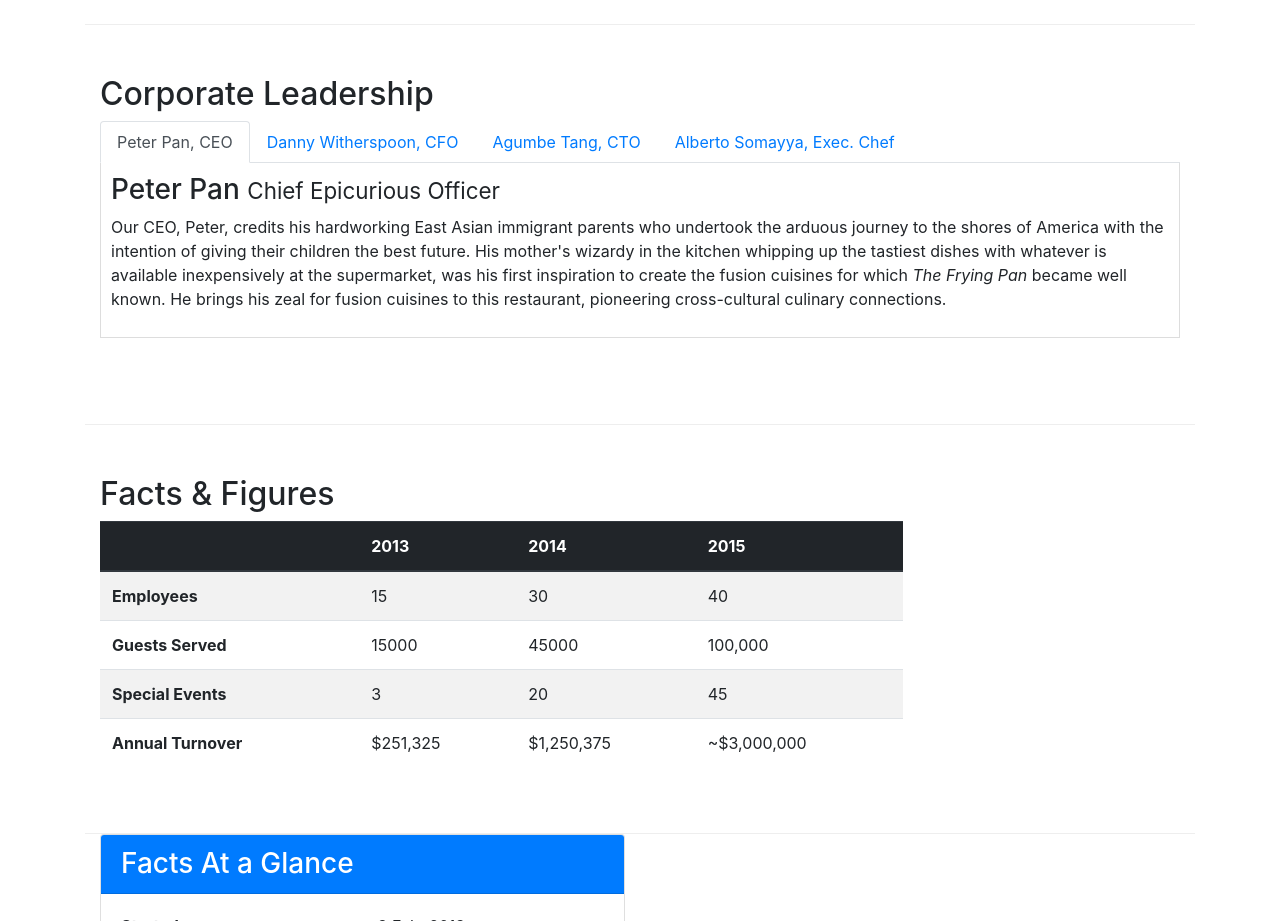
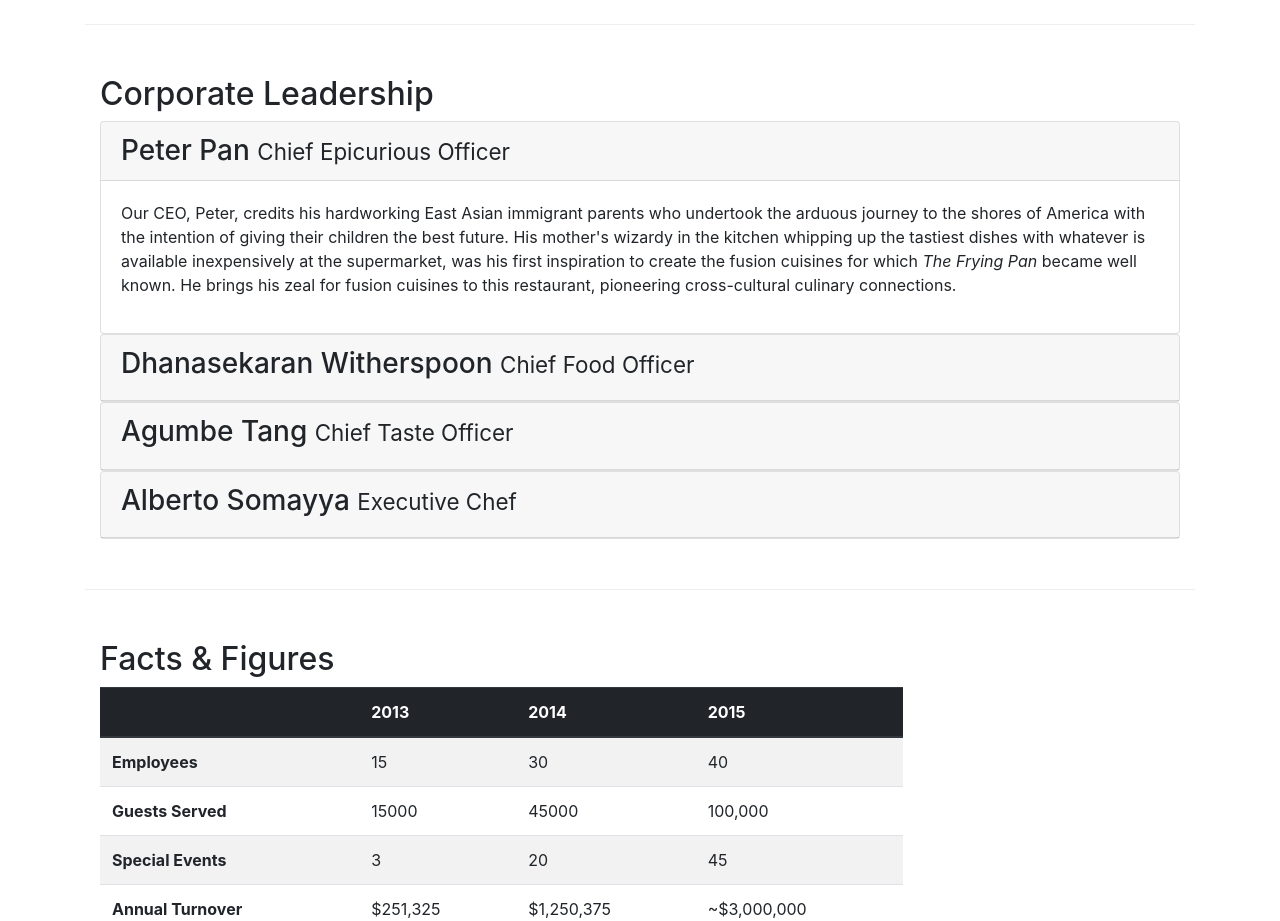
Before and after one commit to ineelshah/FrontEnd-WebUI-Frameworks-CourseFront-End-Web-UI-Frameworks-and-Tools-Bootstrap-4-Coursera, a website: page aboutus.html in a window 1280 px wide. Shown: the part 840-1761 px from the top of the page. Drawn offline with nearby package versions, Linux system fonts and the light colour scheme.

Commit message:
Accordion

```diff
--- a/aboutus.html
+++ b/aboutus.html
@@ -76,43 +76,71 @@
         <div class = "row row-content">
             <div class = "col-12">
                 <h2>Corporate Leadership</h2>
-                <ul class="nav nav-tabs">
-                    <li class="nav-item">
-                      <a class="nav-link active" href="#peter"
-                        role="tab" data-toggle="tab">Peter Pan, CEO</a>
-                    </li>
-                    <li class="nav-item">
-                      <a class="nav-link" href="#danny" role="tab"
-                        data-toggle="tab">Danny Witherspoon, CFO</a>
-                    </li>
-                    <li class="nav-item">
-                      <a class="nav-link" href="#agumbe"role="tab"
-                        data-toggle="tab">Agumbe Tang, CTO</a>
-                    </li>
-                    <li class="nav-item">
-                      <a class="nav-link" href="#alberto" role="tab"
-                        data-toggle="tab">Alberto Somayya, Exec. Chef</a>
-                    </li>
-                </ul>
-                <div class = "tab-content">
-                    <div role = "tabpanel" class = "tab-pane show fade active" id = peter>
-                        <h3>Peter Pan <small>Chief Epicurious Officer</small></h3>
+                <!-- Adding the Accordion: The Definition Of Accordion -->
+                <div id = "accordion">
+
+                    <div class = "card">
+                        <div class = "card-header" role = "tab" id = "peterhead">
+                            <h3 class = "mb-0">
+                                <a data-toggle = "collapse" data-target = "#peter">
+                                    Peter Pan <small>Chief Epicurious Officer</small>
+                                </a>
+                            </h3>
+                        </div>
+                        <div role = "tabpanel" class = "collapse show" id = "peter" data-parent="#accordion">
+                            <div class = "card-body">
                                 <p class = "d-none d-sm-block">Our CEO, Peter, credits his hardworking East Asian immigrant parents who undertook the arduous journey to the shores of America with the intention of giving their children the best future. His mother's wizardy in the kitchen whipping up the tastiest dishes with whatever is available inexpensively at the supermarket, was his first inspiration to create the fusion cuisines for which <em>The Frying Pan</em> became well known. He brings his zeal for fusion cuisines to this restaurant, pioneering cross-cultural culinary connections.</p>
                             </div>
-                    <div role = "tabpanel" class = "tab-pane fade" id = danny>
+                        </div>
+                    </div>
+
+                    <div class = "card">
+                        <div class = "card-header" role = "tab" id = "dannyhead">
+                            <h3 class = "mb-0">
+                                <a data-toggle = "collapse" data-target = "#danny">
                                     <h3>Dhanasekaran Witherspoon <small>Chief Food Officer</small></h3>
+                                </a>
+
+                            </h3>
+                        </div>
+                        <div class = "collapse" id = "danny" data-parent = "#accordion">
+                            <div class = "card-body">
                                 <p class = "d-none d-sm-block">Our CFO, Danny, as he is affectionately referred to by his colleagues, comes from a long established family tradition in farming and produce. His experiences growing up on a farm in the Australian outback gave him great appreciation for varieties of food sources. As he puts it in his own words, <em>Everything that runs, wins, and everything that stays, pays!</em></p>
                             </div>
-                    <div role = "tabpanel" class = "tab-pane fade" id = agumbe>
+                        </div>
+                    </div>
+
+                    <div class = "card">
+                        <div class = "card-header" role = "tab" id = "agumbehead">
+                            <h3 class = "mb-0">
+                                <a data-toggle = "collapse" data-target = "#agumbe">
                                     <h3>Agumbe Tang <small>Chief Taste Officer</small></h3>
+                                </a>
+                            </h3>
+                        </div>
+                        <div class = "collapse" id = "agumbe" data-parent = "#accordion">
+                            <div class = "card-body">
                                 <p class = "d-none d-sm-block">Blessed with the most discerning gustatory sense, Agumbe, our CTO, personally ensures that every dish that we serve meets his exacting tastes. Our chefs dread the tongue lashing that ensues if their dish does not meet his exacting standards. He lives by his motto, <em>You click only if you survive my lick.</em></p>
                             </div>
-                    <div class = "tab-pane fade" id = alberto>
+                        </div>
+                    </div>
+
+                    <div class = "card">
+                        <div class = "card-header" role = "tab" id = "albertohead">
+                            <h3 class = "mb-0">
+                                <a data-toggle = "collapse" data-target = "#alberto">
                                     <h3>Alberto Somayya <small>Executive Chef</small></h3>
+                                </a>
+
+                            </h3>
+                        </div>
+                        <div class = "collapse" id = "alberto" data-parent = "#accordion">
+                            <div class = "card-body">
                                 <p class = "d-none d-sm-block">Award winning three-star Michelin chef with wide International experience having worked closely with whos-who in the culinary world, he specializes in creating mouthwatering Indo-Italian fusion experiences. He says, <em>Put together the cuisines from the two craziest cultures, and you get a winning hit! Amma Mia!</em></p>
                             </div>
                         </div>
-
+                    </div>
+                </div>
             </div>
         </div>
 
```
Lines whose indentation alone changed are shown as unchanged.
